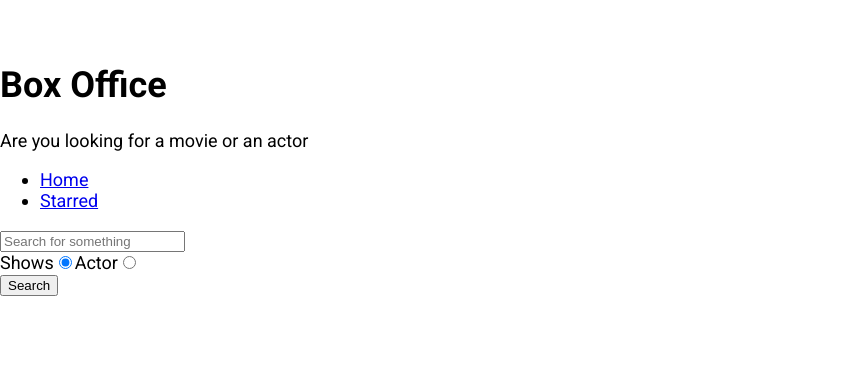
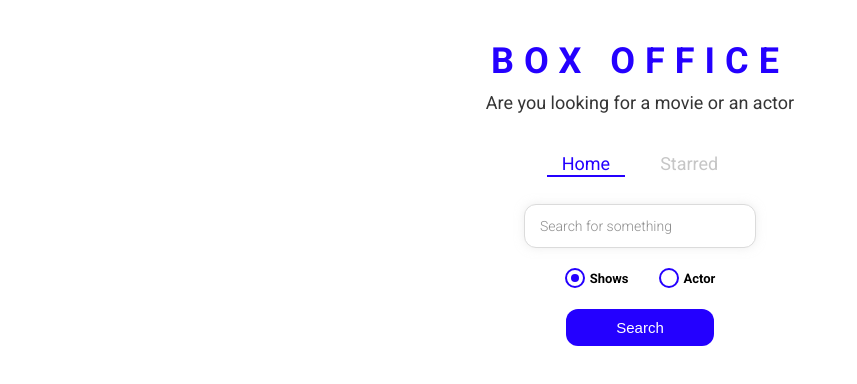
Before and after one commit to fixprogram/box-office, a React (Create React App) app: page / in a window 1280 px wide. Shown: the top 384 px of the page, without its empty margins (0-857 px from the left). Built offline with nearby package versions, Linux system fonts and the light colour scheme.

Commit message:
Were added styles

```diff
--- a/src/App.js
+++ b/src/App.js
@@ -1,12 +1,22 @@
 import React from 'react';
 import { Switch, Route } from 'react-router-dom';
+import { ThemeProvider } from 'styled-components';
 
 import Home from './pages/Home';
 import Show from './pages/Show';
 import Starred from './pages/Starred';
 
+const theme = {
+  mainColors: {
+    blue: '#2400ff',
+    gray: '#c6c6c6',
+    dark: '#353535',
+  },
+};
+
 const App = () => {
   return (
+    <ThemeProvider theme={theme}>
       <Switch>
         <Route exact path="/">
           <Home />
@@ -24,6 +34,7 @@
           <div>Not found</div>
         </Route>
       </Switch>
+    </ThemeProvider>
   );
 };
 
--- /dev/null
+++ b/src/components/CustomRadio.js
@@ -0,0 +1,66 @@
+import React from 'react';
+import styled from 'styled-components';
+
+const RadioWrapper = styled.label`
+  display: block;
+  position: relative;
+  padding-left: 25px;
+  cursor: pointer;
+  font-size: 13px;
+  user-select: none;
+  font-weight: 700;
+  line-height: 1.65;
+
+  input {
+    position: absolute;
+    opacity: 0;
+    cursor: pointer;
+  }
+
+  span {
+    position: absolute;
+    top: 0;
+    left: 0;
+    height: 16px;
+    width: 16px;
+    background-color: #fff;
+    border: 2px solid ${({ theme }) => theme.mainColors.blue};
+    border-radius: 50%;
+  }
+
+  input:checked ~ span {
+    background-color: #fff;
+    border: 2px solid ${({ theme }) => theme.mainColors.blue};
+  }
+
+  span:after {
+    content: '';
+    position: absolute;
+    display: none;
+  }
+
+  input:checked ~ span:after {
+    display: block;
+  }
+
+  span:after {
+    top: 4px;
+    left: 4px;
+    width: 8px;
+    height: 8px;
+    border-radius: 50%;
+    background: ${({ theme }) => theme.mainColors.blue};
+  }
+`;
+
+const CustomRadio = ({ label, ...restProps }) => {
+  return (
+    <RadioWrapper htmlFor={restProps.id}>
+      {label}
+      <input {...restProps} type="radio" />
+      <span />
+    </RadioWrapper>
+  );
+};
+
+export default CustomRadio;
--- a/src/components/Navs.js
+++ b/src/components/Navs.js
@@ -1,5 +1,6 @@
 import React from 'react';
-import { Link } from 'react-router-dom';
+import { useLocation } from 'react-router-dom';
+import { NavList, LinkStyled } from './Navs.styled';
 
 const LINKS = [
   {
@@ -13,15 +14,22 @@
 ];
 
 const Navs = () => {
+  const location = useLocation();
+
   return (
     <div>
-      <ul>
+      <NavList>
         {LINKS.map(it => (
           <li key={it.to}>
-            <Link to={it.to}>{it.text}</Link>
+            <LinkStyled
+              to={it.to}
+              className={it.to === location.pathname ? 'active' : ''}
+            >
+              {it.text}
+            </LinkStyled>
           </li>
         ))}
-      </ul>
+      </NavList>
     </div>
   );
 };
--- /dev/null
+++ b/src/components/Navs.styled.js
@@ -0,0 +1,41 @@
+import styled from 'styled-components';
+import { Link } from 'react-router-dom';
+
+export const NavList = styled.ul`
+  display: flex;
+  justify-content: center;
+  list-style: none;
+  margin: 0 0 30px;
+  padding: 0;
+`;
+
+export const LinkStyled = styled(Link)`
+  margin: 0 10px;
+  padding: 3px 15px;
+  position: relative;
+  text-decoration: none;
+  color: ${({ theme }) => theme.mainColors.gray};
+  &.active {
+    color: ${({ theme }) => theme.mainColors.blue};
+    &:after {
+      content: '';
+      position: absolute;
+      display: block;
+      height: 2px;
+      left: 0%;
+      bottom: 0;
+      background-color: ${({ theme }) => theme.mainColors.blue};
+      animation: slide-in 0.3s ease-in forwards;
+      @keyframes slide-in {
+        from {
+          left: 50%;
+          width: 0;
+        }
+        to {
+          left: 0%;
+          width: 100%;
+        }
+      }
+    }
+  }
+`;
--- a/src/components/Title.js
+++ b/src/components/Title.js
@@ -1,11 +1,12 @@
 import React from 'react';
+import { TitleWrapper } from './Title.styled';
 
 const Title = ({ title, subTitle }) => {
   return (
-    <div>
+    <TitleWrapper>
       <h1>{title}</h1>
       <p>{subTitle}</p>
-    </div>
+    </TitleWrapper>
   );
 };
 
--- /dev/null
+++ b/src/components/Title.styled.js
@@ -0,0 +1,18 @@
+import styled from 'styled-components';
+
+export const TitleWrapper = styled.div`
+  text-align: center;
+  margin: 0 0 40px;
+
+  h1 {
+    color: ${({ theme }) => theme.mainColors.blue};
+    letter-spacing: 10px;
+    text-transform: uppercase;
+    margin: 0 0 10px;
+  }
+
+  p {
+    color: ${({ theme }) => theme.mainColors.dark};
+    margin: 0;
+  }
+`;
--- a/src/pages/Home.js
+++ b/src/pages/Home.js
@@ -1,9 +1,15 @@
 import { React, useState } from 'react';
 import ActorGrid from '../components/actor/ActorGrid';
+import CustomRadio from '../components/CustomRadio';
 import MainPageLayout from '../components/MainPageLayout';
 import ShowGrid from '../components/show/ShowGrid';
 import apiGet from '../misc/config';
 import { useLastQuery } from '../misc/custom-hook';
+import {
+  SearchInput,
+  RadioInputsWrapper,
+  SearchButtonWrapper,
+} from './Home.styled';
 
 const Home = () => {
   const [input, setInput] = useLastQuery();
@@ -46,12 +52,11 @@
 
   const onRadioChange = e => {
     setSearchOption(e.target.value);
-    console.log(e.target.value);
   };
 
   return (
     <MainPageLayout>
-      <input
+      <SearchInput
         type="text"
         placeholder="Search for something"
         onChange={onInputChange}
@@ -59,33 +64,34 @@
         value={input}
       />
 
-      <div>
-        <label htmlFor="shows-search">
-          Shows
-          <input
+      <RadioInputsWrapper>
+        <div>
+          <CustomRadio
             id="shows-search"
-            type="radio"
             value="shows"
             checked={isShowsSearch}
             onChange={onRadioChange}
+            label="Shows"
           />
-        </label>
+        </div>
 
-        <label htmlFor="actors-search">
-          Actor
-          <input
-            id="actors-search"
-            type="radio"
+        <div>
+          <CustomRadio
+            id="shows-search"
             value="people"
             checked={!isShowsSearch}
             onChange={onRadioChange}
+            label="Actor"
           />
-        </label>
-      </div>
+        </div>
+      </RadioInputsWrapper>
 
-      <button type="button" onClick={onSearch}>
-        Search
-      </button>
+      <SearchButtonWrapper>
+        <button type="button" onClick={onSearch}>
+          Search
+        </button>
+      </SearchButtonWrapper>
+
       {renderResults()}
     </MainPageLayout>
   );
--- /dev/null
+++ b/src/pages/Home.styled.js
@@ -0,0 +1,49 @@
+import styled from 'styled-components';
+
+export const SearchInput = styled.input`
+  display: block;
+  font-family: 'Roboto', sans-serif;
+  width: 200px;
+  margin: auto;
+  outline: none;
+  padding: 13px 15px;
+  border: 1px solid #dbdbdb;
+  box-shadow: 0px 0px 10px 0px rgba(219, 219, 219, 0.5);
+  font-size: 14px;
+  border-radius: 12px;
+  color: #8d8d8d;
+
+  &::placeholder {
+    font-weight: 300;
+    color: #8d8d8d;
+  }
+`;
+
+export const RadioInputsWrapper = styled.div`
+  display: flex;
+  justify-content: center;
+  margin: 20px 0;
+
+  div {
+    margin: 0 15px;
+  }
+`;
+
+export const SearchButtonWrapper = styled.div`
+  text-align: center;
+  margin-bottom: 35px;
+
+  button {
+    color: #fff;
+    background-color: ${({ theme }) => theme.mainColors.blue};
+    margin: auto;
+    padding: 10px 50px;
+    font-size: 15px;
+    border: none;
+    outline: none;
+    border-radius: 12px;
+    &:hover {
+      cursor: pointer;
+    }
+  }
+`;
```
Lines whose indentation alone changed are shown as unchanged.
